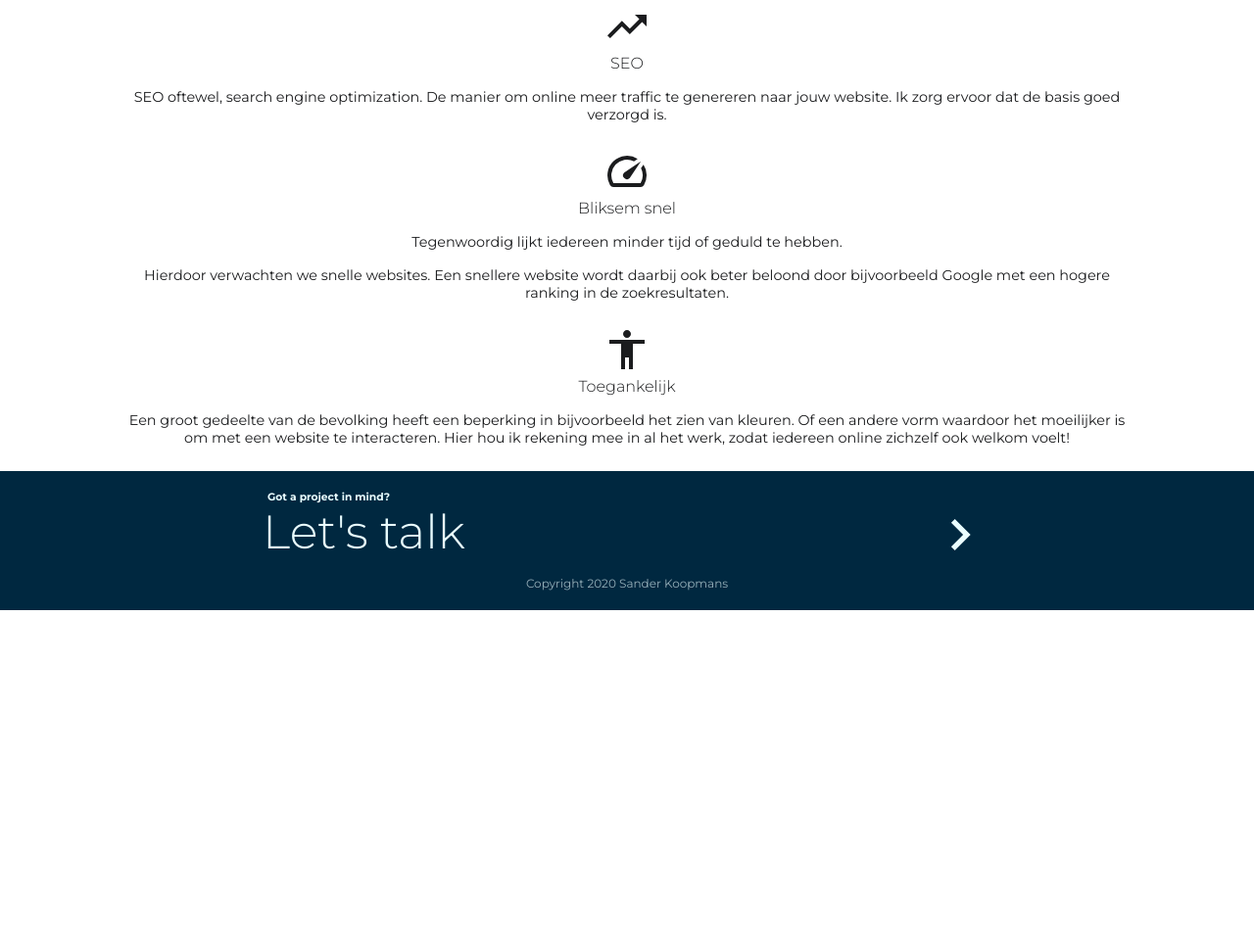
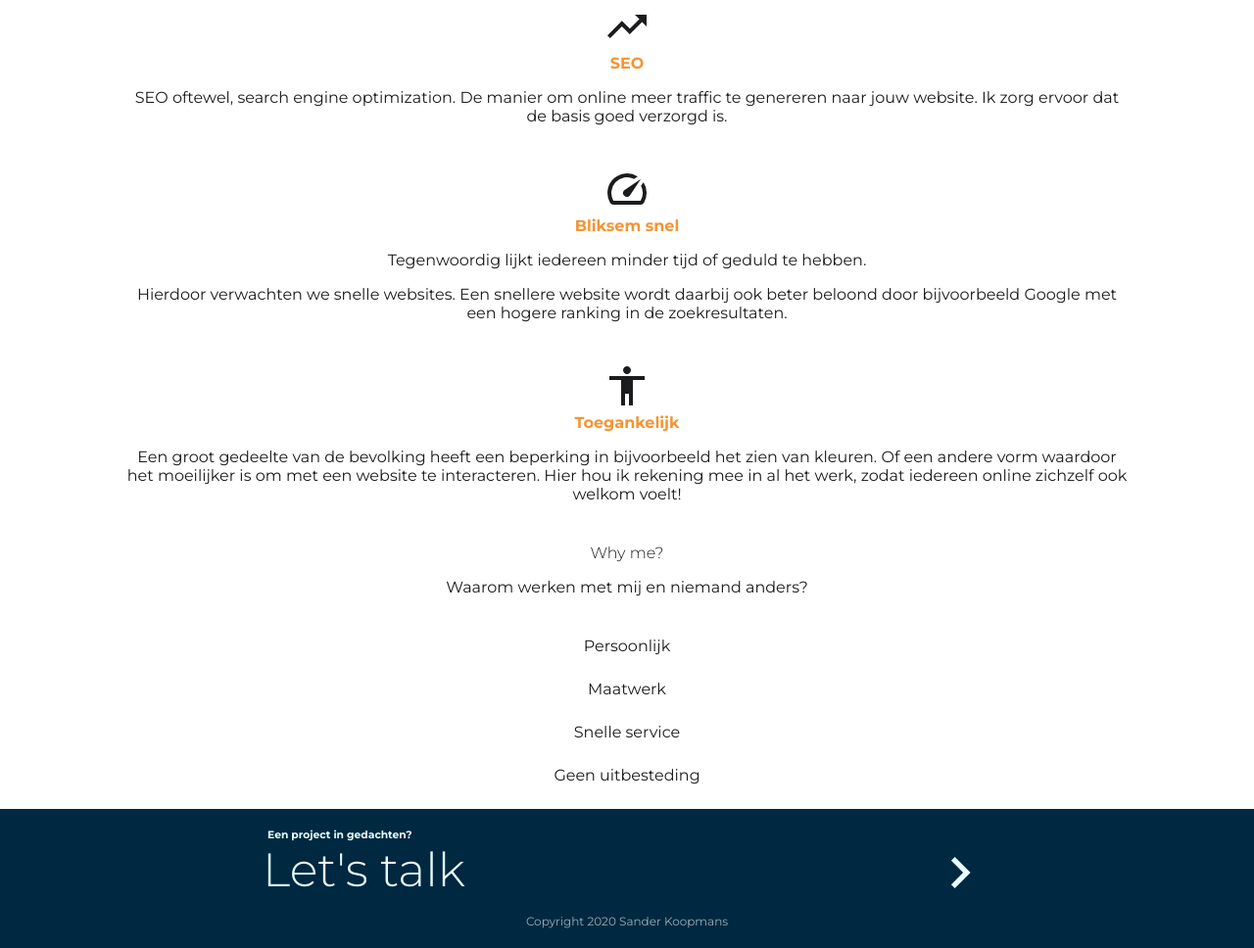
Before and after one commit to SanderKoopmans/portfolio-gatsby, a Gatsby site: page / in a window 1280 px wide. Shown: the part 1131-2099 px from the top of the page at 98% size. Before the commit the page ends 1754 px from the top, so only its background shows below. Built offline with nearby package versions, Linux system fonts and the light colour scheme; Gatsby itself is replaced by a stand-in of ours.

Commit message:
small fixes

```diff
--- a/src/components/Features/Features.jsx
+++ b/src/components/Features/Features.jsx
@@ -11,9 +11,21 @@ const Features = () => {
       <H3>What's in it?</H3>
       <P>Om jou online resultaat te vergroten, hou ik rekening met de volgende punten.</P>
       <StyledList>
-        <li><TrendingUpIcon/> <H4>SEO</H4><P>SEO oftewel, search engine optimization. De manier om online meer traffic te genereren naar jouw website. Ik zorg ervoor dat de basis goed verzorgd is.</P></li>
-        <li><SpeedIcon /> <H4>Bliksem snel</H4><P>Tegenwoordig lijkt iedereen minder tijd of geduld te hebben.</P><P>Hierdoor verwachten we snelle websites. Een snellere website wordt daarbij ook beter beloond door bijvoorbeeld Google met een hogere ranking in de zoekresultaten.</P></li>
-        <li><AccessibilityIcon /> <H4>Toegankelijk</H4><P>Een groot gedeelte van de bevolking heeft een beperking in bijvoorbeeld het zien van kleuren. Of een andere vorm waardoor het moeilijker is om met een website te interacteren. Hier hou ik rekening mee in al het werk, zodat iedereen online zichzelf ook welkom voelt!</P></li>
+        <li>
+          <TrendingUpIcon/>
+          <H4><span className='span-highlight'>SEO</span></H4>
+          <P>SEO oftewel, search engine optimization. De manier om online meer traffic te genereren naar jouw website. Ik zorg ervoor dat de basis goed verzorgd is.</P>
+        </li>
+        <li>
+          <SpeedIcon />
+          <H4><span className='span-highlight'>Bliksem snel</span></H4>
+          <P>Tegenwoordig lijkt iedereen minder tijd of geduld te hebben.</P><P>Hierdoor verwachten we snelle websites. Een snellere website wordt daarbij ook beter beloond door bijvoorbeeld Google met een hogere ranking in de zoekresultaten.</P>
+        </li>
+        <li>
+          <AccessibilityIcon />
+          <H4><span className='span-highlight'>Toegankelijk</span></H4>
+          <P>Een groot gedeelte van de bevolking heeft een beperking in bijvoorbeeld het zien van kleuren. Of een andere vorm waardoor het moeilijker is om met een website te interacteren. Hier hou ik rekening mee in al het werk, zodat iedereen online zichzelf ook welkom voelt!</P>
+        </li>
       </StyledList>
     </>
   );
--- a/src/components/Features/Features.styled.jsx
+++ b/src/components/Features/Features.styled.jsx
@@ -9,8 +9,4 @@ export const StyledList = styled.ul`
   svg {
     font-size: 3rem;
   }
-
-  p {
-    font-size: 0.9rem;
-  }
 `;
--- a/src/components/Font.jsx
+++ b/src/components/Font.jsx
@@ -33,7 +33,6 @@ const StyledH3 = styled.h3`
   font-size: 1.5rem;
   color: ${props => props.theme.mainBlack};
   margin: 0 0 1rem 0;
-  padding-bottom: 1rem;
 
   &.mainWhite {
     color: ${props => props.theme.mainWhite};
@@ -55,10 +54,13 @@ const StyledH4 = styled.h4`
 `;
 
 const StyledP = styled.p`
-  font-size: 1rem,
-  padding: 1rem 0;
-  margin: 1rem 0;
+  font-size: 0.9rem;
+  padding: 0 0 1rem 0;
   color: ${props => props.theme.mainBlack};
+
+  @media (min-width: ${props => props.theme.mobile}) {
+    font-size: 1rem;
+  }
 `;
 
 const StyledA = styled.a`
--- a/src/components/Footer/Footer.jsx
+++ b/src/components/Footer/Footer.jsx
@@ -10,7 +10,7 @@ const Footer = () => {
   return (
     <StyledFooter>
       <div className="footer-tagline">
-        <h6>Got a project in mind?</h6>
+        <h6>Een project in gedachten?</h6>
       </div>
       <div
         className="footer-cta"
--- /dev/null
+++ b/src/components/Main/MainSection.jsx
@@ -0,0 +1,20 @@
+import React from 'react';
+import { H4, P } from '../Font';
+import { StyledList } from '../Features/Features.styled';
+
+const MainSection = () => {
+  return (
+    <>
+      <H4>Why me?</H4>
+      <P>Waarom werken met mij en niemand anders?</P>
+      <StyledList>
+        <li>Persoonlijk</li>
+        <li>Maatwerk</li>
+        <li>Snelle service</li>
+        <li>Geen uitbesteding</li>
+      </StyledList>
+    </>
+  );
+};
+
+export default MainSection;
--- a/src/pages/index.jsx
+++ b/src/pages/index.jsx
@@ -3,6 +3,7 @@ import Footer from '../components/Footer/Footer';
 import Hero from '../components/Hero/Hero';
 import Wrapper from '../components/Wrapper';
 import Intro from '../components/Intro/Intro';
+import MainSection from '../components/Main/MainSection';
 
 const Home = () => {
   return (
@@ -12,6 +13,7 @@ const Home = () => {
       </div>
       <Wrapper className='content-wrapper'>
         <Intro />
+        <MainSection />
       </Wrapper>
       <Footer />
     </>
```
